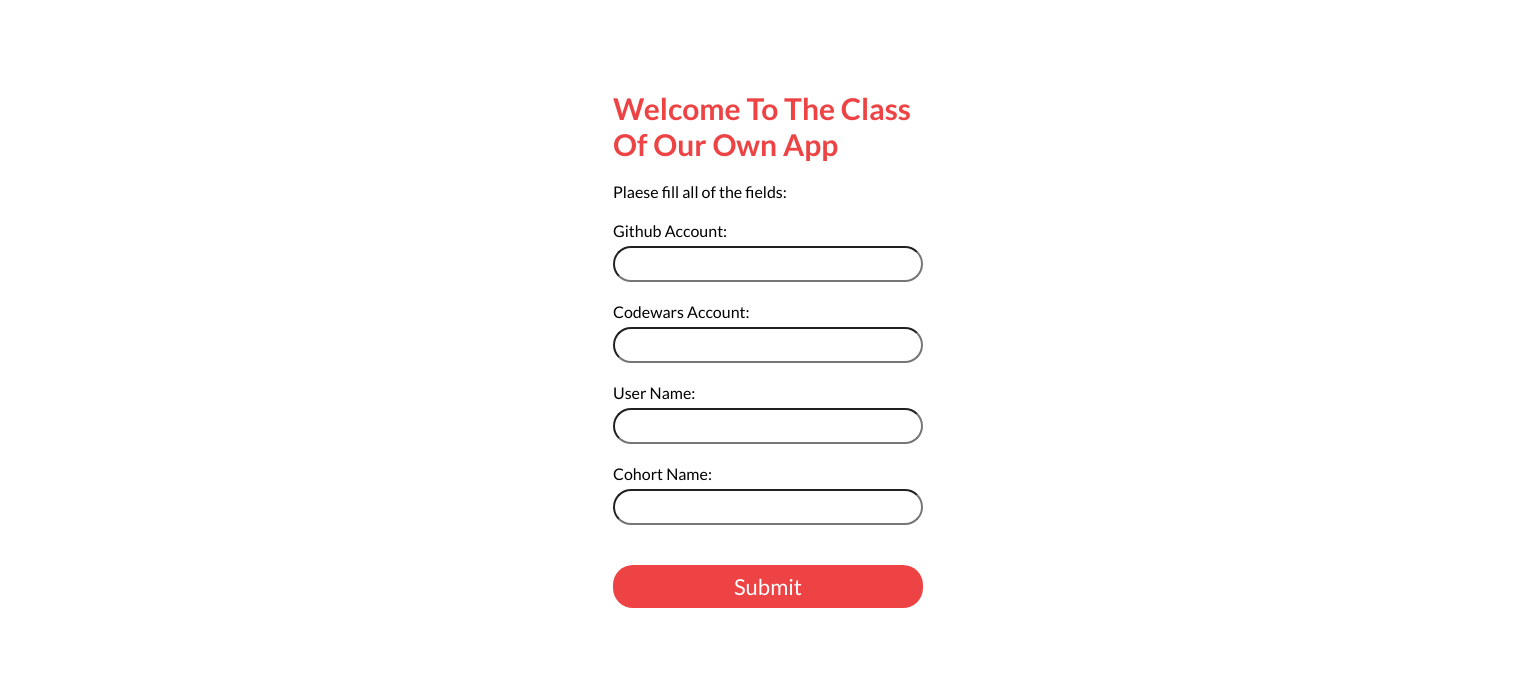
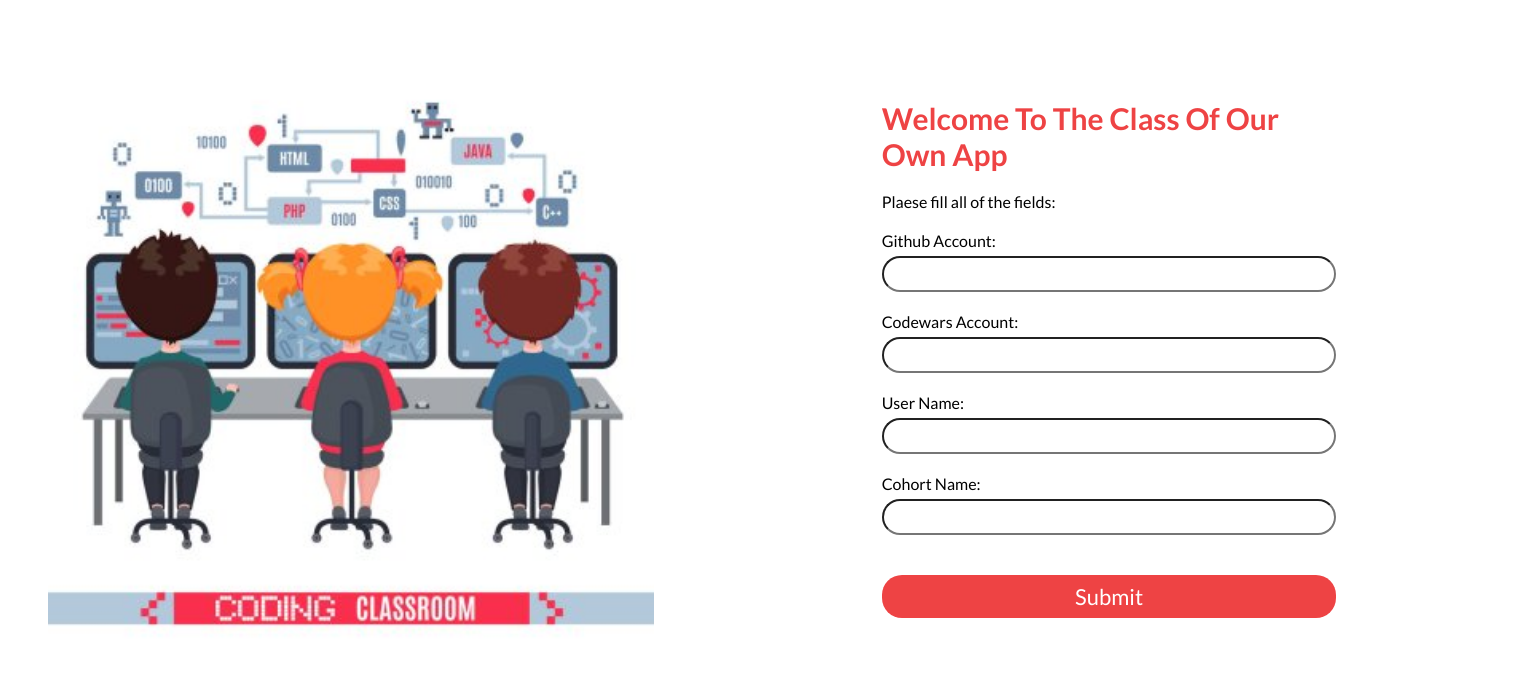
Before and after one commit to Doris-Siu/in-a-class-of-our-own, a React (Create React App) app in the folder client/: page /register in a window 1536 px wide. Shown: the top 674 px of the page. Built offline with nearby package versions, Linux system fonts and the light colour scheme.

Commit message:
add style for large screen

```diff
--- a/client/src/pages/Register/Register.css
+++ b/client/src/pages/Register/Register.css
@@ -3,15 +3,14 @@
 	padding: 50px 10px;
 }
 
-.body .banner {
+.banner {
 	display: none;
 }
 
 .body form {
 	margin: 0 auto;
-	/* background-color: var(--grey); */
-	padding: 40px 10px;
-	width: 330px;
+	padding: 40px 10%;
+	width: 90%;
 	display: flex;
 	flex-direction: column;
 	gap: 20px;
@@ -52,3 +51,28 @@
 background-color: #c11717;
 
 }
+
+@media only screen and (min-width: 1300px) {
+.body{
+display: flex;
+}
+
+.banner {
+    display: flex;
+    align-items: center;
+    justify-content: center;
+	display: block;
+    width: 40%;
+    margin: 0 auto;
+}
+
+.banner img {
+    width: 100%;
+}
+
+.body form {
+    width: 50%;
+    padding: 50px 10%;
+}
+
+}
--- a/client/src/pages/Register/Register.js
+++ b/client/src/pages/Register/Register.js
@@ -1,5 +1,7 @@
 import { useState } from "react";
 import "./Register.css";
+import bannerImg from "../../Assets/register.jpg";
+
 
 const Register = () => {
 	const [username, setUsername] = useState("");
@@ -18,7 +20,7 @@ const Register = () => {
 	return (
 		<div className="body">
 			<div className="banner">
-				<img src="../../Assets/register.jpg" alt="register" />
+				<img src={bannerImg} alt="register" />
 			</div>
 				<form onSubmit={handleSubmit}>
 					<h3>Welcome To The Class Of Our Own App</h3>
```
